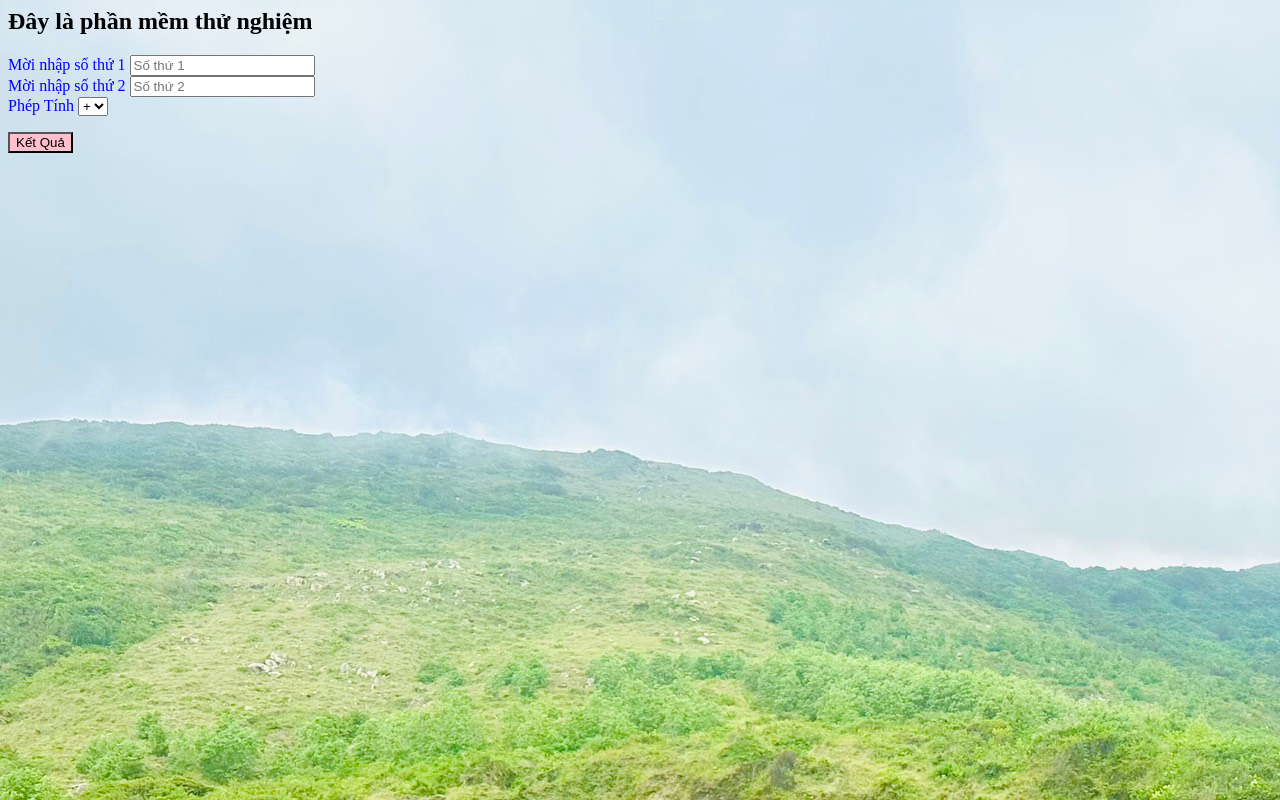
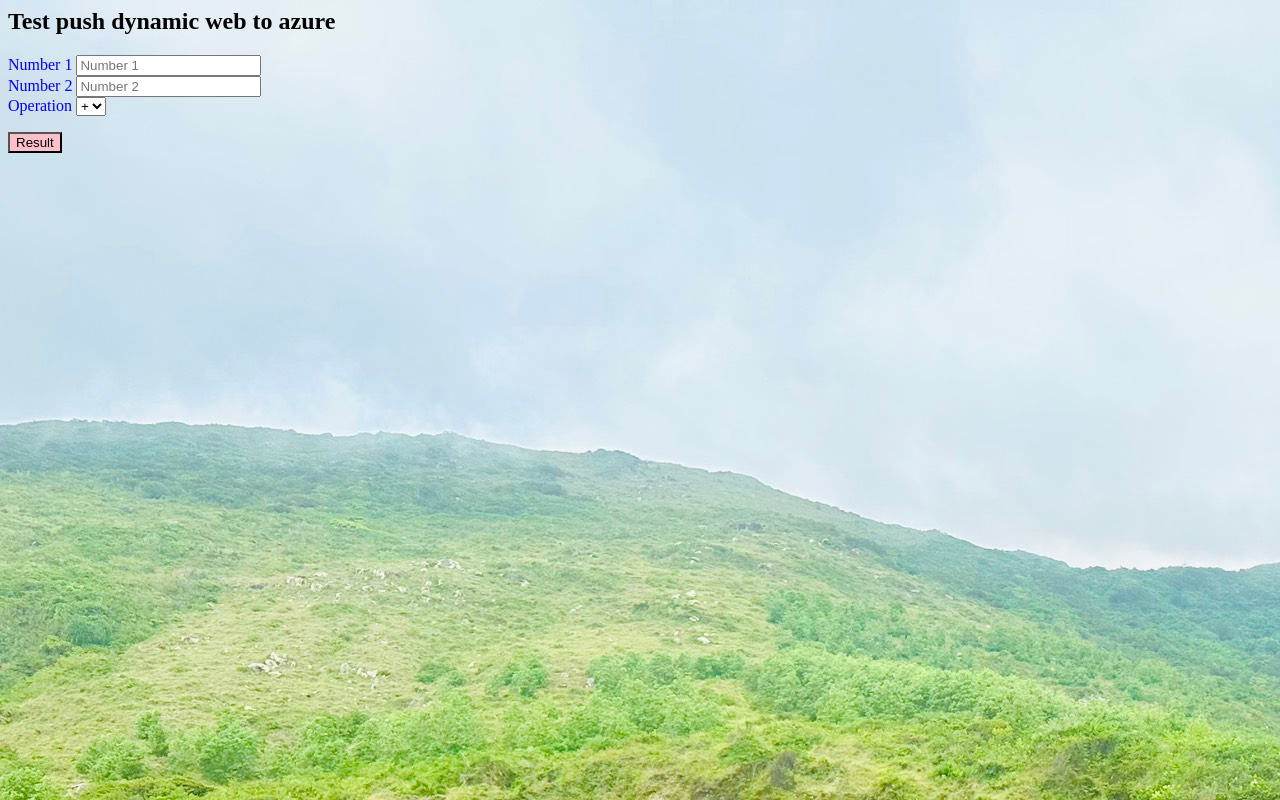
Before and after one commit to ex1vanla/test1.project, a plain HTML site: page index.html in a window 1280 px wide. Drawn offline with Linux system fonts and the light colour scheme.

Commit message:
Update index.html

```diff
--- a/index.html
+++ b/index.html
@@ -1,6 +1,6 @@
 <html>
 <head>
-<title>phần mềm thử nghiệm</title>
+<title>TestDynamicWebsite</title>
 <style>
 body{
 	background-image: url("img.jpg");
@@ -24,20 +24,20 @@ label{
 
 <body>
 <div>
-	<h2>Đây là phần mềm thử nghiệm</h2>
+	<h2>Test push dynamic web to azure</h2>
 </div>
 
 <div>
-	<label>Mời nhập số thứ 1</label>
-	<input = "text" placeholder = "Số thứ 1" id = "num1">
+	<label>Number 1</label>
+	<input = "text" placeholder = "Number 1" id = "num1">
 </div>
 
 <div margin-top: 15px>
-	<label>Mời nhập số thứ 2</label>
-	<input = "text" placeholder = "Số thứ 2" id = "num2">
+	<label>Number 2</label>
+	<input = "text" placeholder = "Number 2" id = "num2">
 </div>
 <form>
-	<label>Phép Tính</label>
+	<label>Operation</label>
 	<select id = "operator" value="+">
 		<option value = "+">+</option>
 		<option value = "-">-</option>
@@ -46,7 +46,7 @@ label{
 	</select>
 </form>
 <div>
-	<button type="button" onclick="Cal()" id="button">Kết Quả</button>
+	<button type="button" onclick="Cal()" id="button">Result</button>
 	<label id = "result"></label>
 
 </div>
@@ -60,14 +60,14 @@ label{
 			var result=0;
 
 			if (a == "" || b == ""){
-			alert("Vui lòng nhập vào hai số");
+			alert("Please input 2 numbers");
 			return false;
 			}
 
 
 
 			if (isNaN(a) || isNaN(b)){
-				alert("Bạn phải nhập vào hai số");
+				alert("Please input number 1 and 2");
 				return false;
 			}
 			if(operator == "+")
@@ -85,7 +85,7 @@ label{
 					result = parseInt(a) / parseInt(b);
 			}else
 			{
-				alert("Không thể chia cho 0");
+				alert("Cannot divide by 0");
 				return false;
 			}
 
```
